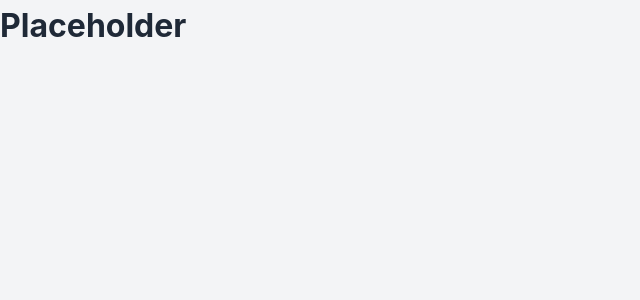
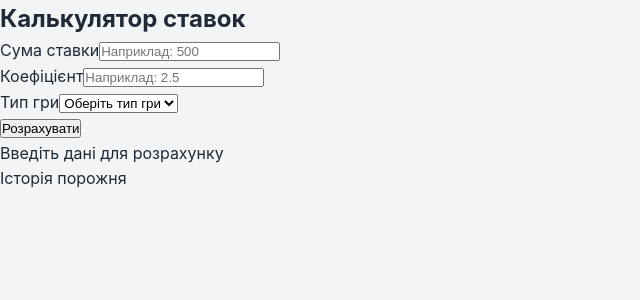
Before and after one commit to MykytaMusaiev/betting-calculator, a React (Vite) app: page / in a window 1280 px wide. Shown: the top 300 px of the page, without its empty margins (0-640 px from the left). Built offline with nearby package versions, Linux system fonts and the light colour scheme.

Commit message:
feat: add BetForm, BetResult, BetHistory, BetHistoryItem components and connect to useBetCalculator in App

```diff
--- a/src/App.tsx
+++ b/src/App.tsx
@@ -1,12 +1,40 @@
-import './App.module.css'
+import { useBetCalculator } from './shared/hooks/useBetCalculator';
+import BetForm from './components/BetForm/BetForm';
+import BetResult from './components/BetResult/BetResult';
+import BetHistory from './components/BetHistory/BetHistory';
+import styles from './App.module.css';
 
-function App() {
+const App = () => {
+  const {
+    formData,
+    errors,
+    result,
+    history,
+    handleChange,
+    handleSubmit,
+    clearHistory,
+  } = useBetCalculator();
 
   return (
-    <>
-      <h1>Placeholder</h1>
-    </>
-  )
-}
+    <div className={styles.app}>
+      <main className={styles.main}>
+        <BetForm
+          formData={formData}
+          errors={errors}
+          onChange={handleChange}
+          onSubmit={handleSubmit}
+        />
+        <BetResult
+          result={result}
+          gameType={formData.gameType}
+        />
+        <BetHistory
+          history={history}
+          onClear={clearHistory}
+        />
+      </main>
+    </div>
+  );
+};
 
-export default App
+export default App;
--- a/src/components/BetForm/BetForm.tsx
+++ b/src/components/BetForm/BetForm.tsx
@@ -1,7 +1,83 @@
-const BetForm = () => {
-  return (
-    <div>BetForm</div>
-  )
+import type { FormData, FormErrors } from '../../shared/types/bet';
+import { GAME_TYPES } from '../../shared/constants/gameTypes';
+import styles from './BetForm.module.css';
+
+interface Props {
+  formData: FormData;
+  errors: FormErrors;
+  onChange: (e: React.ChangeEvent<HTMLInputElement | HTMLSelectElement>) => void;
+  onSubmit: () => void;
 }
 
-export default BetForm
+const BetForm = ({ formData, errors, onChange, onSubmit }: Props) => {
+  return (
+    <div className={styles.form}>
+      <h2 className={styles.title}>Калькулятор ставок</h2>
+
+      <div className={styles.field}>
+        <label className={styles.label} htmlFor="betAmount">
+          Сума ставки
+        </label>
+        <input
+          id="betAmount"
+          name="betAmount"
+          type="number"
+          value={formData.betAmount}
+          onChange={onChange}
+          placeholder="Наприклад: 500"
+          className={`${styles.input} ${errors.betAmount ? styles.inputError : ''}`}
+        />
+        {errors.betAmount && (
+          <span className={styles.errorText}>{errors.betAmount}</span>
+        )}
+      </div>
+
+      <div className={styles.field}>
+        <label className={styles.label} htmlFor="coefficient">
+          Коефіцієнт
+        </label>
+        <input
+          id="coefficient"
+          name="coefficient"
+          type="number"
+          value={formData.coefficient}
+          onChange={onChange}
+          placeholder="Наприклад: 2.5"
+          className={`${styles.input} ${errors.coefficient ? styles.inputError : ''}`}
+        />
+        {errors.coefficient && (
+          <span className={styles.errorText}>{errors.coefficient}</span>
+        )}
+      </div>
+
+      <div className={styles.field}>
+        <label className={styles.label} htmlFor="gameType">
+          Тип гри
+        </label>
+        <select
+          id="gameType"
+          name="gameType"
+          value={formData.gameType}
+          onChange={onChange}
+          className={`${styles.input} ${errors.gameType ? styles.inputError : ''}`}
+        >
+          <option value="">Оберіть тип гри</option>
+          {GAME_TYPES.map(type => (
+            <option key={type.value} value={type.value}>
+              {type.label}
+            </option>
+          ))}
+        </select>
+        {errors.gameType && (
+          <span className={styles.errorText}>{errors.gameType}</span>
+        )}
+      </div>
+
+      <button className={styles.button} onClick={onSubmit}>
+        Розрахувати
+      </button>
+    </div>
+  );
+};
+
+export default BetForm;
--- a/src/components/BetHistory/BetHistory.tsx
+++ b/src/components/BetHistory/BetHistory.tsx
@@ -1,7 +1,36 @@
-const BetHistory = () => {
-  return (
-    <div>BetHistory</div>
-  )
+import type { Bet } from '../../shared/types/bet';
+import BetHistoryItem from '../BetHistoryItem/BetHistoryItem';
+import styles from './BetHistory.module.css';
+
+interface Props {
+  history: Bet[];
+  onClear: () => void;
 }
 
-export default BetHistory
+const BetHistory = ({ history, onClear }: Props) => {
+  if (history.length === 0) {
+    return (
+      <div className={styles.empty}>
+        Історія порожня
+      </div>
+    );
+  }
+
+  return (
+    <div className={styles.history}>
+      <div className={styles.header}>
+        <h3 className={styles.title}>Останні ставки</h3>
+        <button className={styles.clearButton} onClick={onClear}>
+          Очистити
+        </button>
+      </div>
+      <div className={styles.list}>
+        {history.map(bet => (
+          <BetHistoryItem key={bet.id} bet={bet} />
+        ))}
+      </div>
+    </div>
+  );
+};
+
+export default BetHistory;
--- a/src/components/BetHistoryItem/BetHistoryItem.tsx
+++ b/src/components/BetHistoryItem/BetHistoryItem.tsx
@@ -1,7 +1,38 @@
-const BetHistoryItem = () => {
-  return (
-    <div>BetHistoryItem</div>
-  )
+import type { Bet } from '../../shared/types/bet';
+import { CURRENCY } from '../../shared/constants/currency';
+import styles from './BetHistoryItem.module.css';
+
+interface Props {
+  bet: Bet;
 }
 
-export default BetHistoryItem
+const BetHistoryItem = ({ bet }: Props) => {
+  return (
+    <div className={styles.item}>
+      <div className={styles.header}>
+        <span className={styles.gameType}>{bet.gameType}</span>
+        <span className={styles.date}>{bet.date}</span>
+      </div>
+      <div className={styles.row}>
+        <span className={styles.rowLabel}>Ставка</span>
+        <span className={styles.rowValue}>{bet.amount.toFixed(2)} {CURRENCY}</span>
+      </div>
+      <div className={styles.row}>
+        <span className={styles.rowLabel}>Коефіцієнт</span>
+        <span className={styles.rowValue}>×{bet.coefficient}</span>
+      </div>
+      <div className={styles.row}>
+        <span className={styles.rowLabel}>Виграш</span>
+        <span className={styles.rowValue}>{bet.potentialWin.toFixed(2)} {CURRENCY}</span>
+      </div>
+      <div className={styles.row}>
+        <span className={styles.rowLabel}>Прибуток</span>
+        <span className={`${styles.rowValue} ${styles.profit}`}>
+          {bet.profit.toFixed(2)} {CURRENCY}
+        </span>
+      </div>
+    </div>
+  );
+};
+
+export default BetHistoryItem;
--- a/src/components/BetResult/BetResult.tsx
+++ b/src/components/BetResult/BetResult.tsx
@@ -1,7 +1,43 @@
-const BetResult = () => {
-  return (
-    <div>BetResult</div>
-  )
+import type { BetResult as BetResultType } from '../../shared/types/bet';
+import { GAME_TYPES } from '../../shared/constants/gameTypes';
+import styles from './BetResult.module.css';
+import { CURRENCY } from '../../shared/constants/currency';
+
+interface Props {
+  result: BetResultType | null;
+  gameType: string;
 }
 
-export default BetResult
+const BetResult = ({ result, gameType }: Props) => {
+  const gameLabel = GAME_TYPES.find(g => g.value === gameType)?.label;
+
+  if (!result) {
+    return (
+      <div className={styles.placeholder}>
+        Введіть дані для розрахунку
+      </div>
+    );
+  }
+
+  return (
+    <div className={styles.result}>
+      {gameLabel && (
+        <span className={styles.gameType}>{gameLabel}</span>
+      )}
+      <div className={styles.row}>
+        <span className={styles.rowLabel}>Потенційний виграш</span>
+        <span className={styles.rowValue}>
+          {result.win.toFixed(2)} {CURRENCY}
+        </span>
+      </div>
+      <div className={styles.row}>
+        <span className={styles.rowLabel}>Чистий прибуток</span>
+        <span className={`${styles.rowValue} ${styles.profit}`}>
+          {result.profit.toFixed(2)} {CURRENCY}
+        </span>
+      </div>
+    </div>
+  );
+};
+
+export default BetResult;
--- /dev/null
+++ b/src/shared/constants/currency.ts
@@ -0,0 +1 @@
+export const CURRENCY = "₴";
```
